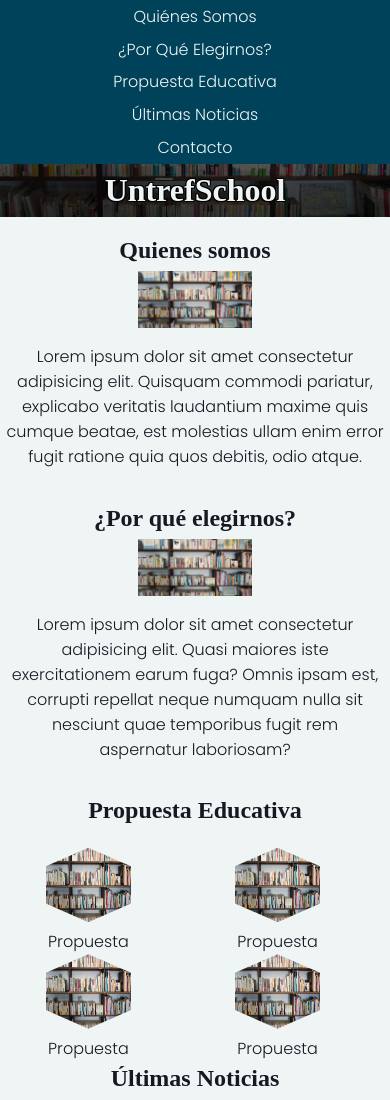
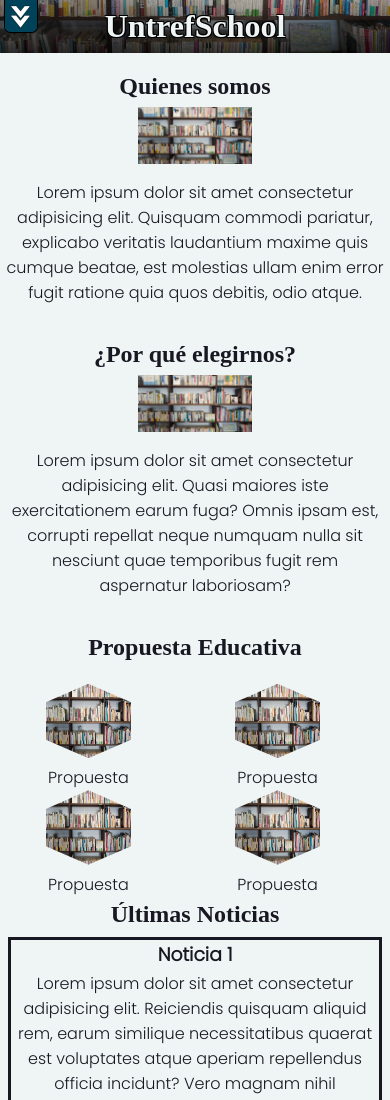
Before and after one commit to jeregonz/PROYECTO-INTEGRADOR-WEB-UNTREFSCHOOL, a plain HTML site: page index.html in a window 390 px wide. Shown: the top 1100 px of the page. Drawn offline with Linux system fonts and the light colour scheme; a web font is replaced by a local one.

Commit message:
agrego boton de menu

```diff
--- a/css/untref.css
+++ b/css/untref.css
@@ -43,13 +43,16 @@ h1 a:hover {
     color: #fc7300;
 }
 
-/* nav {
-    display: none;
+nav {
+    max-height: 0;
+    overflow: hidden;
+    transition: max-height 1s;
 }
 
 nav.show {
     display: block;
-} */
+    max-height: 500px;
+}
 
 .navigation {
     /* display: flex;
@@ -80,6 +83,28 @@ ul {
     color: #fc7300;
     /* color: #00425a; */
     /* background-color: #fc7300; */
+}
+
+#btnMenu{
+    height: 32px;
+    border-radius: 20%;
+    border: 0;
+    position: absolute;
+    padding: 0px;
+    left: 1%;
+    background-color: #00425a;
+}
+
+#btnMenu img {
+    height: 32px;
+    border-radius: 20%;
+    border-color: black;
+    border: solid 1px;
+    border-top: 0;
+    border-top-left-radius: 0;
+    border-top-right-radius: 0;
+    border-bottom-right-radius: 20%;
+    border-bottom-left-radius: 20%;
 }
 
 a {
@@ -239,6 +264,11 @@ form {
         font-size: 4em;
     }
 
+    nav {
+        overflow: visible;
+        max-height: max-content;
+    }
+
     .navigation {
         display: flex;
         flex-direction: row;
@@ -247,6 +277,10 @@ form {
         /* display: grid; */
         /* grid-template-columns: 1fr 1fr 1fr 1fr 1fr;
         justify-items: center; */
+    }
+
+    #btnMenu {
+        display: none;
     }
 
     .seccion-quienes-somos {
--- a/index.html
+++ b/index.html
@@ -30,6 +30,9 @@
                 </li>
             </ul>
         </nav>
+        <button id="btnMenu">
+            <img id="flecha" src="images/flecha-abajo.jpg">
+        </button>
         <h1>
             <a href="index.html">UntrefSchool</a>
         </h1>
@@ -139,5 +142,6 @@
             </ul>
         </div>
     </footer>
+    <script src="js/untref.js"></script>
 </body>
 </html>
--- a/js/untref.js
+++ b/js/untref.js
@@ -1,18 +1,14 @@
-// let nav = document.querySelector("nav")
-// let btnMenu = document.getElementById("btnMenu");
+let nav = document.querySelector("nav");
+let flecha = document.getElementById("flecha");
+let btnMenu = document.getElementById("btnMenu");
 
-// btnMenu.addEventListener("click", toggleMenu);
+btnMenu.addEventListener("click", toggleMenu);
 
-// function toggleMenu() {
-//     nav.classList.toggle("show");
-// }
-
-
-// nav {
-//     display: none;
-// }
-
-// nav.show {
-//     display: flex;
-//     flex-direction: column;
-// }
+function toggleMenu() {
+    nav.classList.toggle("show");
+    if (flecha.getAttribute('src') == "images/flecha-abajo.jpg"){
+        flecha.setAttribute('src', "images/flecha-arriba.jpg")
+    }
+    else
+        flecha.setAttribute('src', "images/flecha-abajo.jpg")
+}
```
Also changed, not shown: contacto.html (+1 -3 lines), images/flecha-abajo.jpg (added), images/flecha-arriba.jpg (added).
